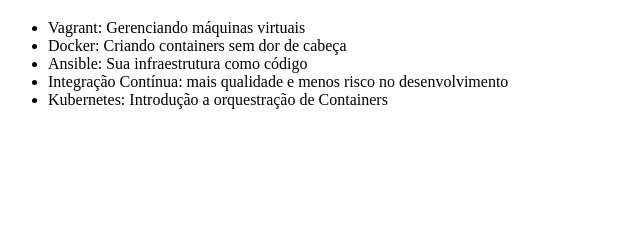
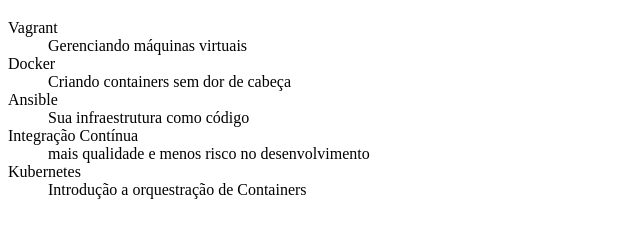
Before and after one commit to gabrielmazuchi/alura-git, a plain HTML site: page index.html in a window 1280 px wide. Shown: the part 61-298 px from the top of the page, without its empty margins (0-640 px from the left). Drawn offline with Linux system fonts and the light colour scheme.

Commit message:
Trocando o l por dl e separando os titulos

```diff
--- a/index.html
+++ b/index.html
@@ -7,12 +7,21 @@
 <body>
     <h1>Curso de DevOps</h1>
 
-    <ul>
-        <li>Vagrant: Gerenciando máquinas virtuais</li>
-        <li>Docker: Criando containers sem dor de cabeça</li>
-        <li>Ansible: Sua infraestrutura como código</li>
-        <li>Integração Contínua: mais qualidade e menos risco no desenvolvimento</li>
-        <li>Kubernetes: Introdução a orquestração de Containers</li>
-    </ul>
+    <dl>
+        <dt>Vagrant</dt>
+        <dd>Gerenciando máquinas virtuais</dd>
+
+        <dt>Docker</dt>
+        <dd>Criando containers sem dor de cabeça</dd>
+
+        <dt>Ansible</dt>
+        <dd>Sua infraestrutura como código</dd>
+
+        <dt>Integração Contínua</dt>
+        <dd>mais qualidade e menos risco no desenvolvimento</dd>
+
+        <dt>Kubernetes</dt>
+        <dd>Introdução a orquestração de Containers</dd>
+    </dl>
 </body>
 </html>
```
